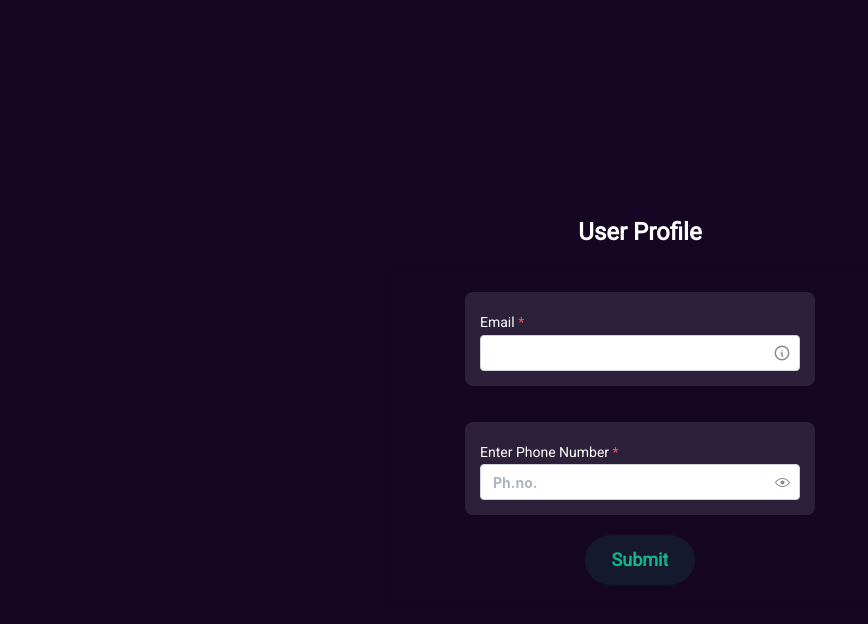
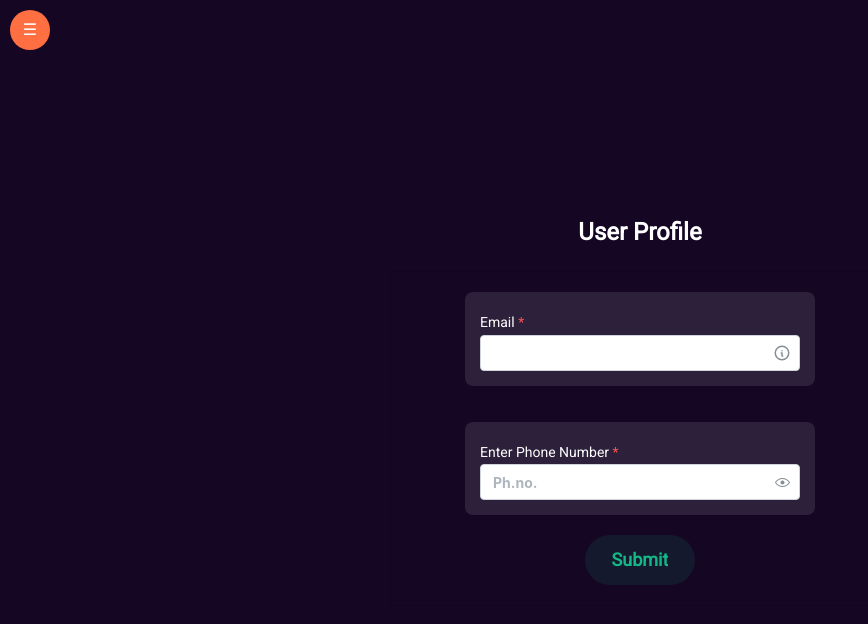
Before and after one commit to akamikado/bits_buy_frontend, a React (Create React App) app: page /UserProfile in a window 1280 px wide. Shown: the top 624 px of the page, without its empty margins (0-868 px from the left). Built offline with nearby package versions, Linux system fonts and the light colour scheme; no server answers.

Commit message:
added navbars to Sell and UserProfile

```diff
--- a/src/pages/HomePage.js
+++ b/src/pages/HomePage.js
@@ -6,19 +6,15 @@ import Item from "../components/Item";
 
 function HomePage(props) {
   const [isNavbarOpen, setIsNavbarOpen] = useState(false);
-
   const [isItemVisible, setIsItemVisible] = useState(true);
-
   const toggleNavbar = () => {
     setIsNavbarOpen((prevIsNavbarOpen) => !prevIsNavbarOpen);
     setIsItemVisible(false);
   };
-
   const closeNavbar = () => {
     setIsNavbarOpen(false);
     setIsItemVisible(true);
   };
-
   return (
     <div className={classes["home-page-container"]}>
       {/* Navigation button */}
--- a/src/pages/Sell.js
+++ b/src/pages/Sell.js
@@ -1,14 +1,36 @@
 import { FeatureCard } from "../components/Card";
-function Sell(){
-    return(
+import { useState } from "react";
+import Navbar from "../components/navbar";
+import classes from "./Sell.module.css";
+function Sell() {
+  const [isNavbarOpen, setIsNavbarOpen] = useState(false);
+  const toggleNavbar = () => {
+    setIsNavbarOpen((prevIsNavbarOpen) => !prevIsNavbarOpen);
+  };
+  const closeNavbar = () => {
+    setIsNavbarOpen(false);
+  };
+  return (
+    <div className={classes["home-page-container"]}>
+      {!isNavbarOpen && (
+        <button onClick={toggleNavbar} className={classes["nav-button"]}>
+          &#9776;
+        </button>
+      )}
+      {isNavbarOpen && (
+        <div className={classes["overlay"]} onClick={closeNavbar}></div>
+      )}
+      {/* Navbar */}
+      {isNavbarOpen && <Navbar isOpen={isNavbarOpen} />}
+      {!isNavbarOpen && (
         <div>
           <h1>Sell</h1>
           <div>
             <FeatureCard />
             <FeatureCard />
-
-
           </div>
+        </div>
+      )}
     </div>
   );
 }
--- /dev/null
+++ b/src/pages/Sell.module.css
@@ -0,0 +1,35 @@
+.home-page-container {
+    position: relative;
+    display: flex;
+    flex-direction: column;
+    align-items: left;
+    justify-content: center;
+    height: 100vh;
+    background-color: #150724;
+  }
+  .overlay {
+    position: fixed;
+    top: 0;
+    left: 0;
+    right: 0;
+    bottom: 0;
+    background-color: rgba(0, 0, 0, 0.5);
+    z-index: 2; /* Place it above the items but below the navbar */
+  }
+  .nav-button {
+    font-size: 16px;
+    width: 40px;
+    height: 40px;
+    border-radius: 50%;
+    background-color: #ff6f42;
+    color: #ffffff;
+    border: none;
+    position: absolute;
+    top: 10px;
+    left: 10px;
+    display: flex;
+    align-items: center;
+    justify-content: center;
+    cursor: pointer;
+    z-index: 2;
+  }
--- a/src/pages/UserProfile.js
+++ b/src/pages/UserProfile.js
@@ -1,13 +1,36 @@
+import { useState } from "react";
+import Navbar from "../components/navbar";
 import UserForm from "../components/UserForm";
 import classes from "./UserProfile.module.css";
 function UserProfile() {
+  const [isNavbarOpen, setIsNavbarOpen] = useState(false);
+  const toggleNavbar = () => {
+    setIsNavbarOpen((prevIsNavbarOpen) => !prevIsNavbarOpen);
+  };
+  const closeNavbar = () => {
+    setIsNavbarOpen(false);
+  };
   return (
-      <div className={classes["user-profile-container"]}>
-        <h1>User Profile</h1>
-        <div className={classes["Input-box"]}>
-          <UserForm className={classes["user-form"]} />
+    <div className={classes["home-page-container"]}>
+      {!isNavbarOpen && (
+        <button onClick={toggleNavbar} className={classes["nav-button"]}>
+          &#9776;
+        </button>
+      )}
+      {isNavbarOpen && (
+        <div className={classes["overlay"]} onClick={closeNavbar}></div>
+      )}
+      {/* Navbar */}
+      {isNavbarOpen && <Navbar isOpen={isNavbarOpen} />}
+      {!isNavbarOpen && (
+        <div className={classes["user-profile-container"]}>
+          <h1>User Profile</h1>
+          <div className={classes["Input-box"]}>
+            <UserForm className={classes["user-form"]} />
+          </div>
         </div>
-      </div>
+      )}
+    </div>
   );
 }
 
--- a/src/pages/UserProfile.module.css
+++ b/src/pages/UserProfile.module.css
@@ -5,7 +5,15 @@ body {
   font-family: 'Roboto';
   color: white;
 }
-
+.home-page-container {
+  position: relative;
+  display: flex;
+  flex-direction: column;
+  align-items: left;
+  justify-content: center;
+  height: 100vh;
+  background-color: #150724;
+}
 .user-profile-container {
   display: flex;
   flex-direction: column;
@@ -50,3 +58,31 @@ h1 {
   padding:20px;
   /*background-color: aqua;*/
 }
+
+.overlay {
+  position: fixed;
+  top: 0;
+  left: 0;
+  right: 0;
+  bottom: 0;
+  background-color: rgba(0, 0, 0, 0.5);
+  z-index: 2; /* Place it above the items but below the navbar */
+}
+
+.nav-button {
+  font-size: 16px;
+  width: 40px;
+  height: 40px;
+  border-radius: 50%;
+  background-color: #ff6f42;
+  color: #ffffff;
+  border: none;
+  position: absolute;
+  top: 10px;
+  left: 10px;
+  display: flex;
+  align-items: center;
+  justify-content: center;
+  cursor: pointer;
+  z-index: 2;
+}
```
Lines whose indentation alone changed are shown as unchanged.
